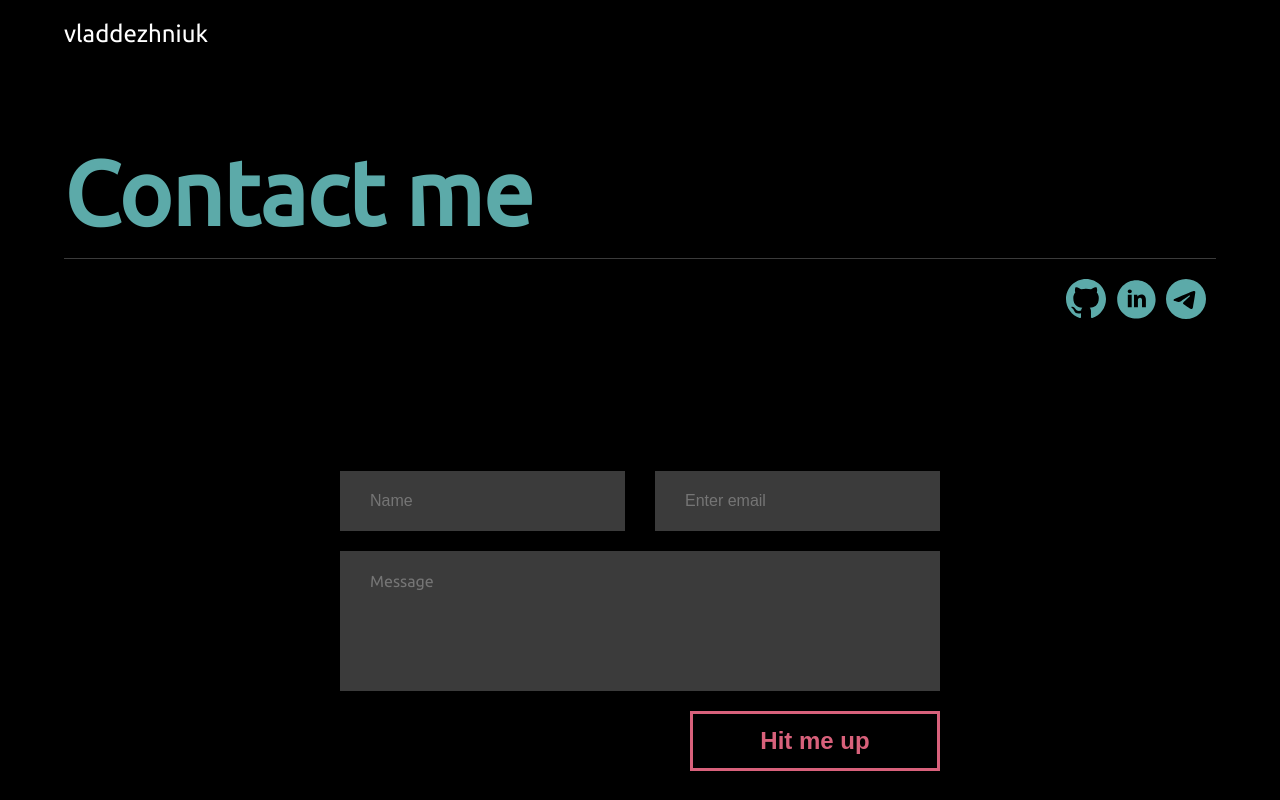
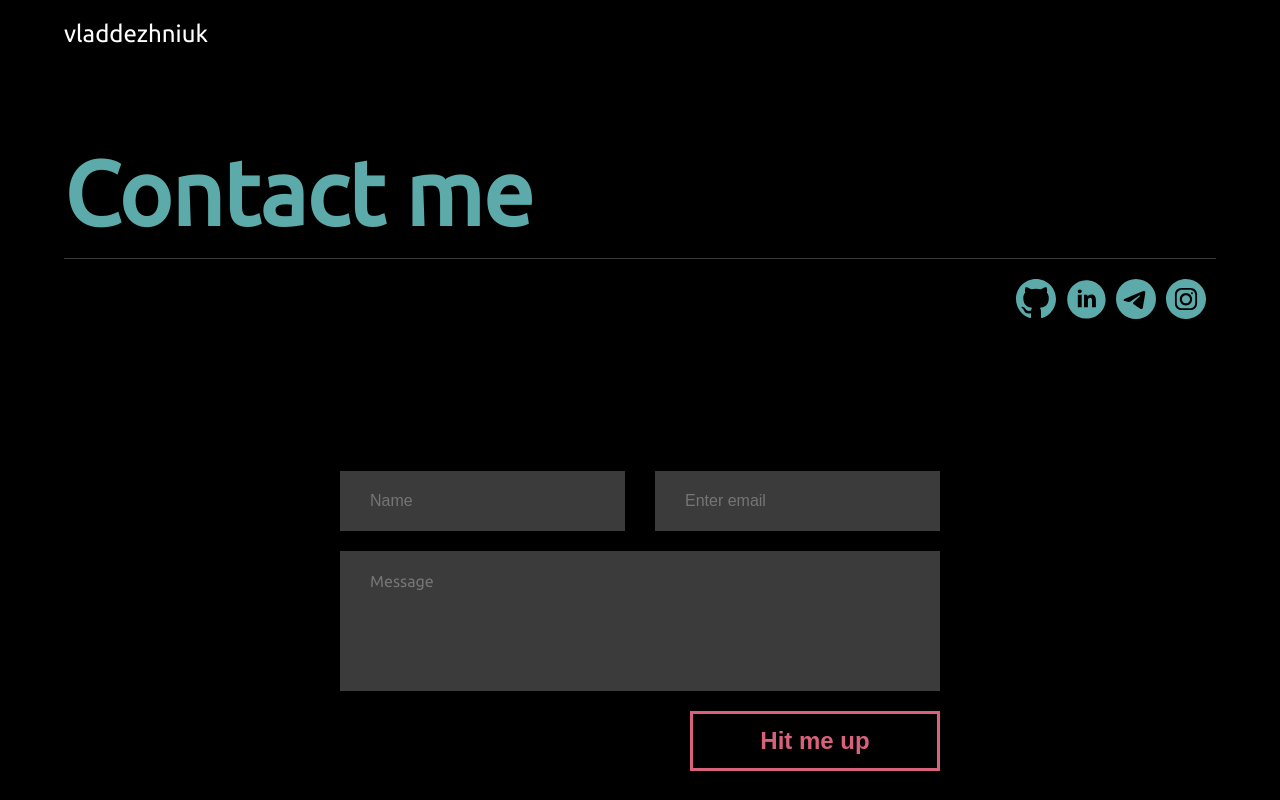
Before and after one commit to vladdezhniuk/Portfolio, a React (Create React App) app: page /contact-me in a window 1280 px wide. Built offline with nearby package versions, Linux system fonts and the light colour scheme.

Commit message:
instagram link added

```diff
--- a/src/app/pages/Contact/index.tsx
+++ b/src/app/pages/Contact/index.tsx
@@ -2,7 +2,7 @@
 import { Heading } from '@/app/components/common/Heading';
 import { Form } from '@/app/components/Contact/Form';
 
-import { Github, Linkedin, Telegram } from '@/app/static/images/contact';
+import { Github, Instagram, Linkedin, Telegram } from '@/app/static/images/contact';
 
 import './index.scss';
 
@@ -18,6 +18,7 @@ export const Contact = () => {
         new SocialLink('https://github.com/vladdezhniuk', <Github />),
         new SocialLink('https://www.linkedin.com/in/vladdezhniuk/', <Linkedin />),
         new SocialLink('https://t.me/vladdezhniuk', <Telegram />),
+        new SocialLink('https://www.instagram.com/vladdezhniuk/', <Instagram />),
     ];
 
     return (
--- a/src/app/static/images/contact/index.tsx
+++ b/src/app/static/images/contact/index.tsx
@@ -14,3 +14,8 @@ export const Telegram = () =>
     <svg xmlns="http://www.w3.org/2000/svg" fill="currentColor" viewBox="0 0 16 16">
         <path d="M16 8A8 8 0 1 1 0 8a8 8 0 0 1 16 0zM8.287 5.906c-.778.324-2.334.994-4.666 2.01-.378.15-.577.298-.595.442-.03.243.275.339.69.47l.175.055c.408.133.958.288 1.243.294.26.006.549-.1.868-.32 2.179-1.471 3.304-2.214 3.374-2.23.05-.012.12-.026.166.016.047.041.042.12.037.141-.03.129-1.227 1.241-1.846 1.817-.193.18-.33.307-.358.336a8.154 8.154 0 0 1-.188.186c-.38.366-.664.64.015 1.088.327.216.589.393.85.571.284.194.568.387.936.629.093.06.183.125.27.187.331.236.63.448.997.414.214-.02.435-.22.547-.82.265-1.417.786-4.486.906-5.751a1.426 1.426 0 0 0-.013-.315.337.337 0 0 0-.114-.217.526.526 0 0 0-.31-.093c-.3.005-.763.166-2.984 1.09z" />
     </svg>;
+
+export const Instagram = () =>
+    <svg xmlns="http://www.w3.org/2000/svg" viewBox="0 0 3333 3333" shapeRendering="geometricPrecision" textRendering="geometricPrecision" imageRendering="optimizeQuality" fillRule="evenodd" clipRule="evenodd">
+        <path d="M1667 0c920 0 1667 746 1667 1667 0 920-746 1667-1667 1667C747 3334 0 2588 0 1667 0 747 746 0 1667 0zm-390 752h780c293 0 532 237 532 525v778c0 289-239 525-532 525h-780c-293 0-532-236-532-525v-778c0-289 240-525 532-525zm385 421c285 0 516 231 516 516s-231 516-516 516-516-231-516-516 231-516 516-516zm0 174c188 0 341 153 341 341s-153 341-341 341c-189 0-341-153-341-341s153-341 341-341zm499-246c46 0 84 37 84 84 0 46-37 84-84 84-46 0-84-37-84-84 0-46 37-84 84-84zm-820-200h652c245 0 445 199 445 443v656c0 244-200 443-445 443h-652c-245 0-445-199-445-443v-656c0-244 200-443 445-443z" />
+    </svg>;
```
